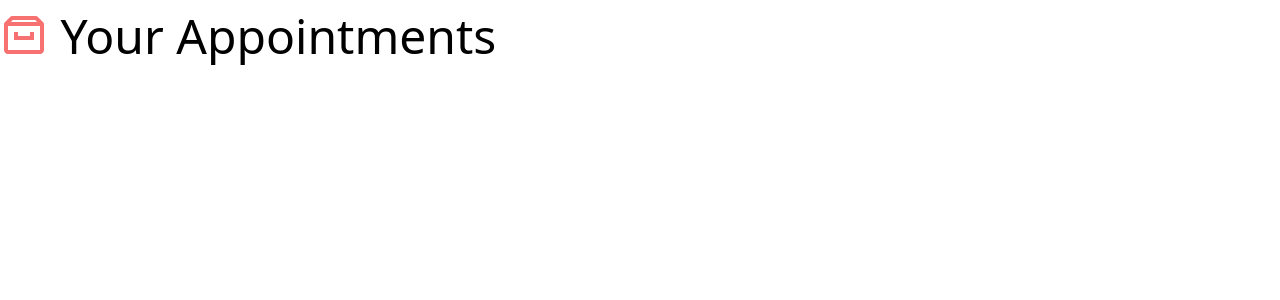
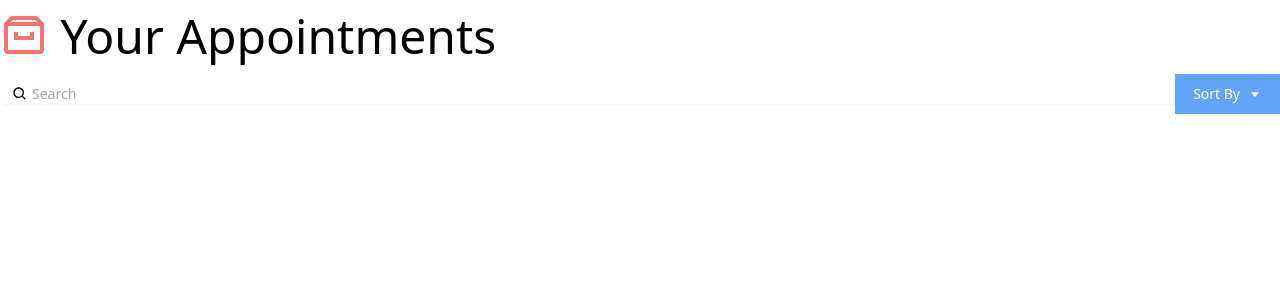
Before and after one commit to Joshua2711/react-interface, a React (Create React App) app: page / in a window 1280 px wide. Shown: the top 300 px of the page. Built offline with nearby package versions, Linux system fonts and the light colour scheme.

Commit message:
Create a search bar

```diff
--- a/src/App.js
+++ b/src/App.js
@@ -1,4 +1,5 @@
 import { BiArchive } from "react-icons/bi";
+import Search from "./components/Search";
 function App() {
   return (
     <div className="App container mx-auto mt-3 font-thin">
@@ -6,6 +7,7 @@
         <BiArchive className="inline-block text-red-400 align-top" /> Your
         Appointments
       </h1>
+      <Search />
     </div>
   );
 }
--- /dev/null
+++ b/src/components/Search.js
@@ -0,0 +1,36 @@
+import { BiSearch, BiCaretDown } from "react-icons/bi";
+const Search = () => {
+  return (
+    <div className="py-5">
+      <div className="mt-1 relative rounded-md shadow-sm">
+        <div className="absolute inset-y-0 left-0 pl-3 flex items-center pointer-events-none">
+          <BiSearch />
+          <label htmlFor="query" className="sr-only" />
+        </div>
+        <input
+          type="text"
+          name="query"
+          id="query"
+          value=""
+          className="pl-8 rounded-md focus:ring-indigo-500 focus:border-indigo-500 block w-full sm:text-sm border-gray-300"
+          placeholder="Search"
+        />
+        <div className="absolute inset-y-0 right-0 flex items-center">
+          <div>
+            <button
+              type="button"
+              className="justify-center px-4 py-2 bg-blue-400 border-2 border-blue-400 text-sm text-white hover:bg-blue-700 focus:outline-none focus:ring-2 focus:ring-offset-2 flex items-center"
+              id="options-menu"
+              aria-haspopup="true"
+              aria-expanded="true"
+            >
+              Sort By <BiCaretDown className="ml-2" />
+            </button>
+          </div>
+        </div>
+      </div>
+    </div>
+  );
+};
+
+export default Search;
```
